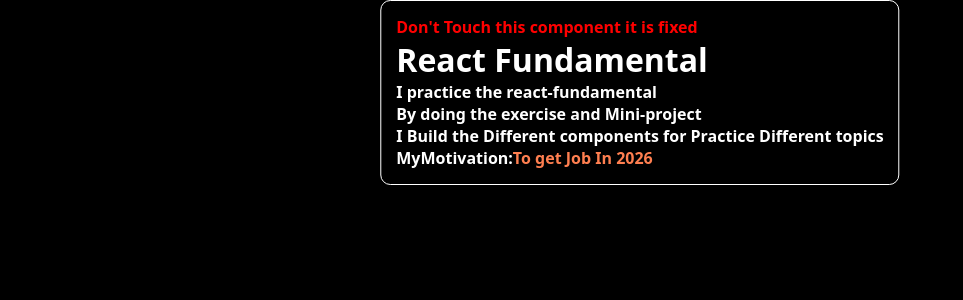
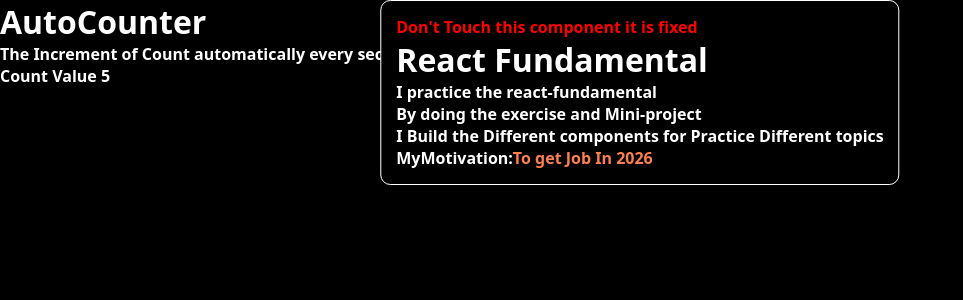
Before and after one commit to nikhildev-webapp/ReactFundamentals, a React (Vite) app: page / in a window 1280 px wide. Shown: the top 300 px of the page, without its empty margins (0-963 px from the left). Built offline with nearby package versions, Linux system fonts and the light colour scheme.

Commit message:
AutoCounter-Exercise-complete

```diff
--- a/src/App.jsx
+++ b/src/App.jsx
@@ -1,4 +1,5 @@
 import './App.css'
+import AutoCounter from './components/AutoCounter'
 import ExerciseComponent from './components/ExerciseComponent'
 
 function App() {
@@ -6,7 +7,7 @@
     <>
       <ExerciseComponent />
       {/* Add your exercise component here⬇️*/}
-
+      <AutoCounter/>
     </>
   )
 }
--- /dev/null
+++ b/src/components/AutoCounter.jsx
@@ -0,0 +1,17 @@
+import React, { useState } from 'react'
+
+const AutoCounter = () => {
+    const [count, setCount] = useState(0);
+    setInterval(() => {
+       setCount(count+1)
+    },1000);
+  return (
+      <>
+          <h1>AutoCounter</h1>
+          <p>The Increment of Count automatically every second</p>
+          <p>Count Value <strong>{count}</strong></p>
+      </>
+  )
+}
+
+export default AutoCounter
```
